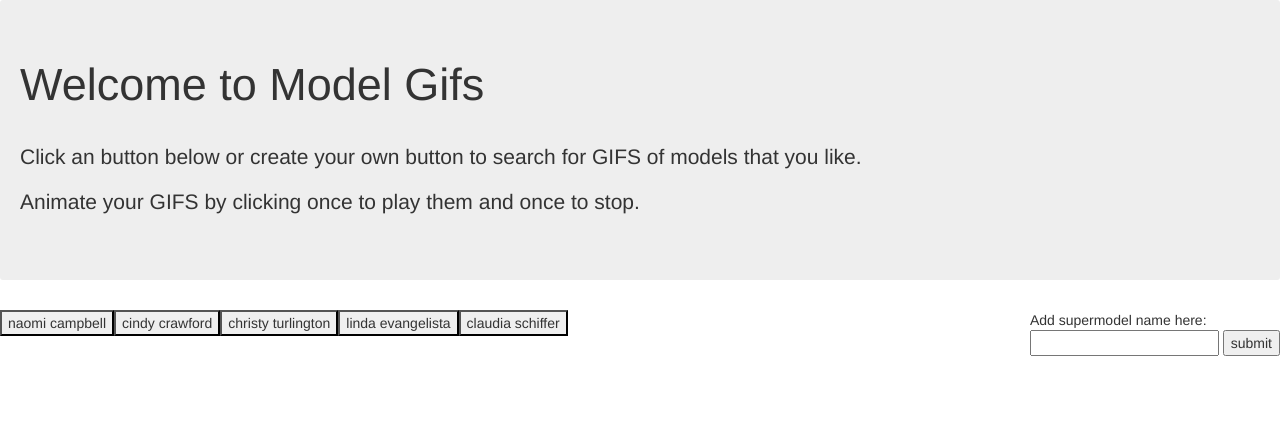
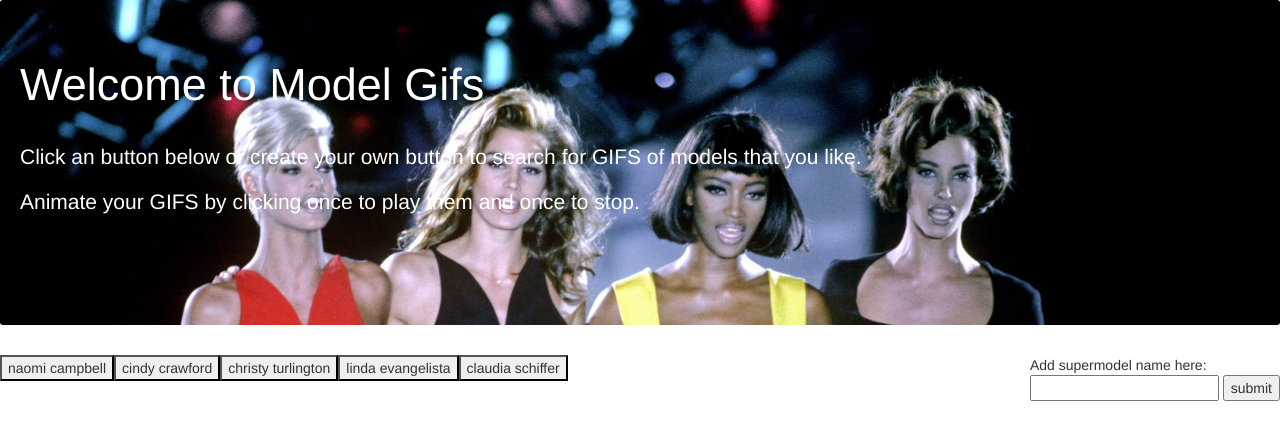
Before and after one commit to cchane4/SuperModelGifs, a PHP site: page /gif.html in a window 1280 px wide. Shown: the top 440 px of the page. Run offline with PHP 8.4, Linux system fonts and the light colour scheme; some libraries are stand-ins or nearby versions.

Commit message:
added images/css/code to empty the populate div

```diff
--- a/assets/css/giphy.css
+++ b/assets/css/giphy.css
@@ -1,4 +1,4 @@
-#textForm {
+#textForm{
  float: right;
  display: inline-block;
 position: relative;
@@ -18,4 +18,16 @@ margin-bottom: 5px;
 display: block;
 position: relative;
 clear:left;
+float: left;
 }
+
+.jumbotron{
+background-image: url(../images/maxresdefault.jpg);
+color: white;
+background-size: cover;
+height: 325px;
+}
+
+body{
+background-color: white;
+}
--- a/assets/javascript/giphy.js
+++ b/assets/javascript/giphy.js
@@ -17,6 +17,7 @@ function createButtons() {
 createButtons();
 // when the user pushes a button, gifs are generated on the webpage
 $(document).on('click', '.build', function() {
+    $('#gifPopulate').empty();
     var e = $(this).data("name");
     var queryURL = "http://api.giphy.com/v1/gifs/search?q=" + e + "&api_key=dc6zaTOxFJmzC&limit=10";
     $.ajax({
@@ -36,7 +37,7 @@ $(document).on('click', '.build', function() {
                 gifImage.attr('data-animate', results[i].images.fixed_height.url);
                 gifImage.attr('data-state', 'still');
                 gifDiv.append(ratingDisplay);
-                gifDiv.append(gifImage);
+                gifDiv.prepend(gifImage);
                 $('#gifPopulate').prepend(gifDiv);
 
             }
@@ -50,7 +51,7 @@ $(document).on('click', '.gif', function() {
     var state = $(this).attr('data-state');
 
     //The if then statement to allow animation and pausing the gif
-    if (state ==='still') {
+    if (state === 'still') {
         $(this).attr('src', $(this).data('animate'));
         $(this).attr('data-state', 'animate');
     } else {
```
Also changed, not shown: assets/images/maxresdefault.jpg (added).
